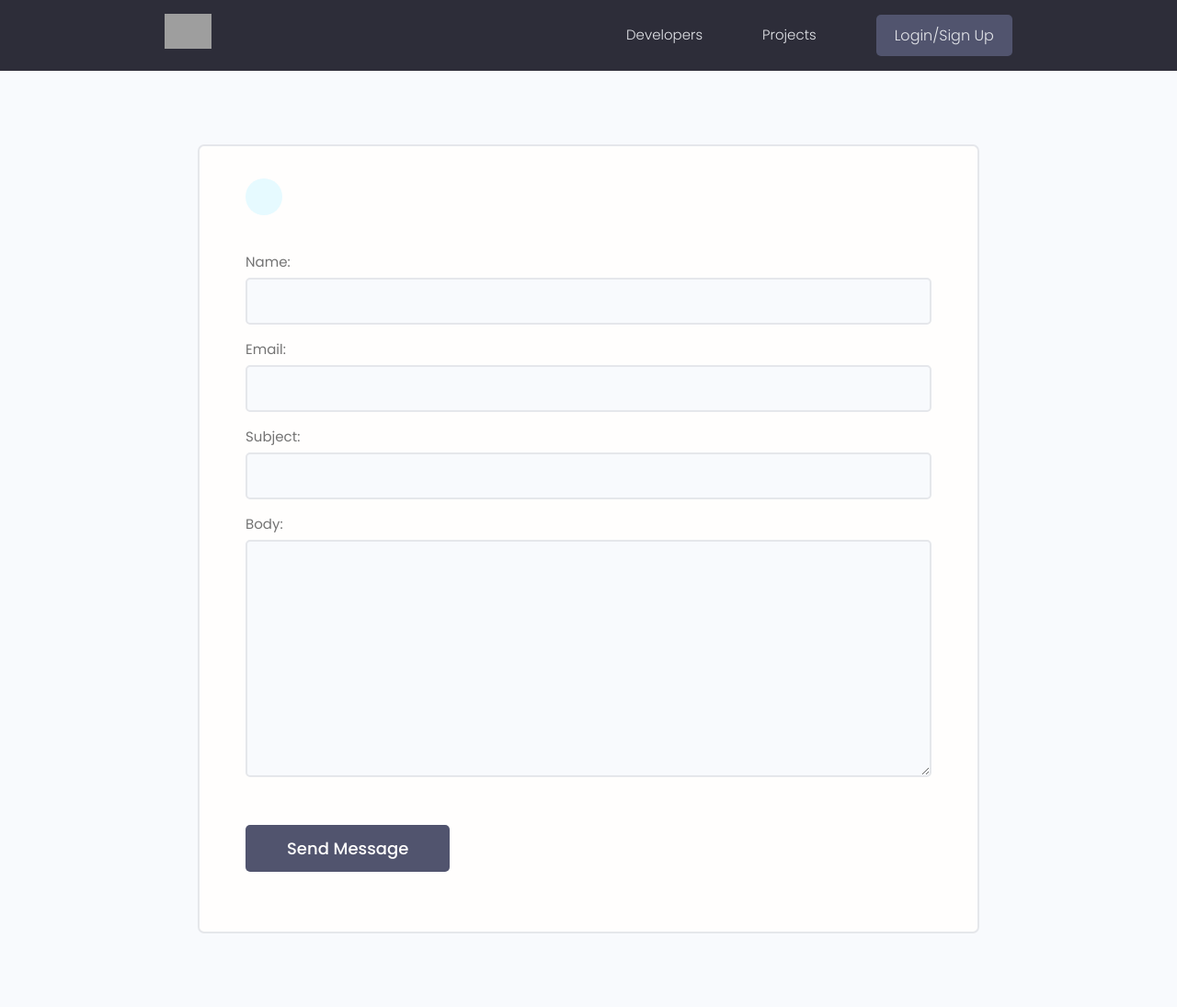
After one commit to mashendi/devsearch, a Django app: page /create-message/0382f51e-8a32-4f36-8357-fca2e09ba2a9/ in a window 1280 px wide. The commit adds this page. Shown: the whole page at 92% size. Run offline with Django 4.2, Linux system fonts and the light colour scheme; data comes from the database, SQL or seed files in the repository; both versions use the stored data as it was after the commit; some libraries are stand-ins or nearby versions; grey boxes are pictures that could not be loaded.

Commit message:
add create new message

```diff
--- a/templates/navbar.html
+++ b/templates/navbar.html
@@ -18,8 +18,8 @@
         <li class="header__menuItem">
           <a href="{% url 'projects' %}">Projects</a>
         </li>
+        {% if request.user.is_authenticated %}
         <li class="header__menuItem"><a href="{% url 'inbox' %}">Inbox</a></li>
-        {% if request.user.is_authenticated %}
         <li class="header__menuItem">
           <a href="{% url 'account' %}">Account</a>
         </li>
--- a/users/forms.py
+++ b/users/forms.py
@@ -1,9 +1,8 @@
-from dataclasses import fields
 from django.contrib.auth.models import User
 from django.contrib.auth.forms import UserCreationForm
 from django.forms import ModelForm
 
-from users.models import Profile, Skill
+from users.models import Message, Profile, Skill
 
 
 class CustomUserCreationForm(UserCreationForm):
@@ -45,3 +44,15 @@ class SkillForm(ModelForm):
 
         for name, field in self.fields.items():
             field.widget.attrs.update({'class': 'input'})
+
+
+class MessageForm(ModelForm):
+    class Meta:
+        model = Message
+        fields = ['name', 'email', 'subject', 'body']
+
+    def __init__(self, *args, **kwargs):
+        super(MessageForm, self).__init__(*args, **kwargs)
+
+        for name, field in self.fields.items():
+            field.widget.attrs.update({'class': 'input'})
--- a/users/templates/users/message.html
+++ b/users/templates/users/message.html
@@ -5,7 +5,11 @@
       <div class="message">
         <a class="backButton" href="{% url 'inbox' %}"><i class="im im-angle-left"></i></a>
         <h2 class="message__subject">{{message.subject}}</h4>
-          <a href="profile.html" class="message__author">{{message.name}}</a>
+          {% if message.sender is None %}
+          <a href="#" class="message__author" style="pointer-events: none; color:grey;">{{message.name}}</a>
+          {% else %}
+          <a href="{% url 'profile' message.sender.id %}" class="message__author">{{message.name}}</a>
+          {% endif %}
           <p class="message__date">{{message.created}}</p>
           <div class="message__body">
             {{message.body|linebreaksbr}}
--- /dev/null
+++ b/users/templates/users/message_form.html
@@ -0,0 +1,27 @@
+{% extends 'main.html' %} {% block content %}
+<main class="formPage my-xl">
+  <div class="content-box">
+    <div class="formWrapper">
+      <a class="backButton" href="{% url 'profile' recipient.id %}"
+        ><i class="im im-angle-left"></i
+      ></a>
+      <br />
+
+      <form class="form" method="POST">
+        {% csrf_token %} {% for field in form %}
+        <div class="form__field">
+          <label for="formInput#text">{{field.label}}: </label>
+          {{field}}
+        </div>
+        {% endfor %}
+
+        <input
+          class="btn btn--sub btn--lg my-md"
+          type="submit"
+          value="Send Message"
+        />
+      </form>
+    </div>
+  </div>
+</main>
+{% endblock content %}
--- a/users/templates/users/profile.html
+++ b/users/templates/users/profile.html
@@ -45,7 +45,9 @@
               </li>
               {% endif %}
             </ul>
-            <a href="#" class="btn btn--sub btn--lg">Send Message </a>
+            {% if request.user.profile.id != profile.id %}
+            <a href="{% url 'create-message' profile.id %}" class="btn btn--sub btn--lg">Send Message </a>
+            {% endif %}
           </div>
         </div>
       </div>
--- a/users/urls.py
+++ b/users/urls.py
@@ -20,5 +20,6 @@ urlpatterns = [
 
     # messages urls
     path('inbox/', views.inbox, name='inbox'),
-    path('message/<str:pk>', views.message, name='message')
+    path('message/<str:pk>', views.message, name='message'),
+    path('create-message/<str:pk>/', views.createMessage, name='create-message')
 ]
--- a/users/views.py
+++ b/users/views.py
@@ -1,7 +1,7 @@
 from django.shortcuts import redirect, render
 from django.contrib.auth.models import User
 
-from users.forms import CustomUserCreationForm, ProfileForm, SkillForm
+from users.forms import CustomUserCreationForm, MessageForm, ProfileForm, SkillForm
 from users.utils import paginateProfiles, searchProfiles
 from .models import Message, Profile
 from django.contrib import messages
@@ -171,3 +171,31 @@ def message(request, pk):
 
     context = {'message': message}
     return render(request, 'users/message.html', context)
+
+
+def createMessage(request, pk):
+    recipient = Profile.objects.get(id=pk)
+    form = MessageForm()
+
+    try:
+        sender = request.user.profile
+    except:
+        sender = None
+
+    if request.method == 'POST':
+        form = MessageForm(request.POST)
+        if form.is_valid():
+            message = form.save(commit=False)
+            message.sender = sender
+            message.recipient = recipient
+
+            if sender:
+                message.name = sender.name
+                message.email = sender.email
+
+            message.save()
+            messages.success(request, 'Message sent successfully')
+            return redirect('profile', pk=recipient.id)
+
+    context = {'form': form, 'recipient': recipient}
+    return render(request, 'users/message_form.html', context)
```
Also changed, not shown: db.sqlite3.
